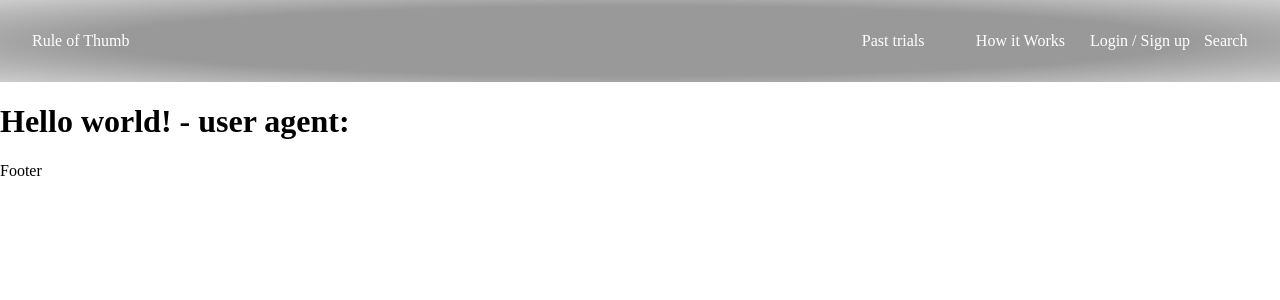
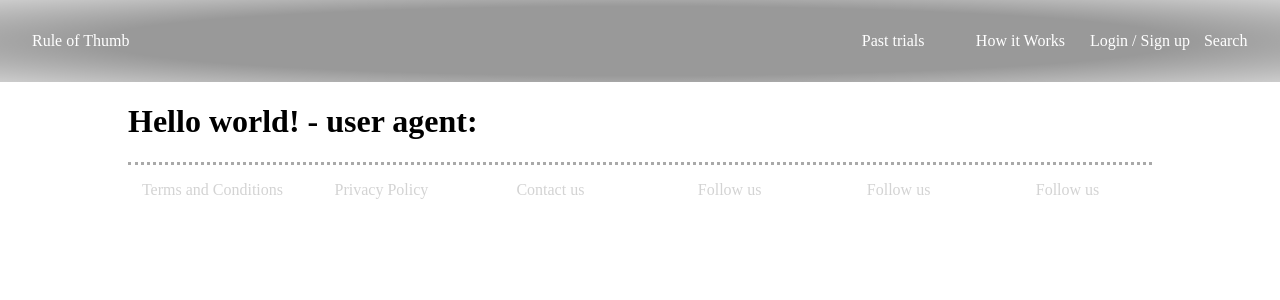
Before and after one commit to EstebanDalelR/zemogaUI, a Next.js app: page / in a window 1280 px wide. Shown: the top 300 px of the page. Built offline with nearby package versions, Linux system fonts and the light colour scheme.

Commit message:
Basic footer

```diff
--- a/components/footer.tsx
+++ b/components/footer.tsx
@@ -1,5 +1,5 @@
 
-export default function Footer (props) {
+export default function Footer(props) {
   return (
     <>
       <style global jsx>{`
@@ -9,6 +9,37 @@ export default function Footer (props) {
         `}
       </style>
       <style jsx>{`
+          .footer {
+            display: flex;
+            align-items: center;
+            justify-content: space-around;
+            color: lightgrey;
+            border-top: medium dotted darkgray;
+          }
+          .links {
+            width: 50%;
+            display: flex;
+            align-items: center;
+            justify-content: flex-start;
+          }
+          .links > * {
+            min-width: 33%;
+            display: flex;
+            align-items: center;
+            justify-content: center;
+          }
+          .social {
+            width: 50%;
+            display: flex;
+            align-items: center;
+            justify-content: flex-end;
+          }
+          .social > * {
+            min-width: 33%;
+            display: flex;
+            align-items: center;
+            justify-content: center;
+          }
           @media only screen
           and (max-device-width : 736px) {
           }
@@ -17,8 +48,17 @@ export default function Footer (props) {
           }
         `}
       </style>
-      <div className='mainContent'>
-          Footer
+      <div className='footer'>
+        <div className="links">
+          <p>Terms and Conditions</p>
+          <p>Privacy Policy</p>
+          <p>Contact us</p>
+        </div>
+        <div className="social">
+          <p>Follow us</p>
+          <p>Follow us</p>
+          <p>Follow us</p>
+        </div>
       </div>
     </>
   )
--- a/components/layout.tsx
+++ b/components/layout.tsx
@@ -16,6 +16,9 @@ export default function Layout (props) {
           }
           @media only screen
           and (min-device-width : 736px) {
+            .mainContent{
+              padding: 0 10% 0 10%;
+            }
           }
         `}
       </style>
```
